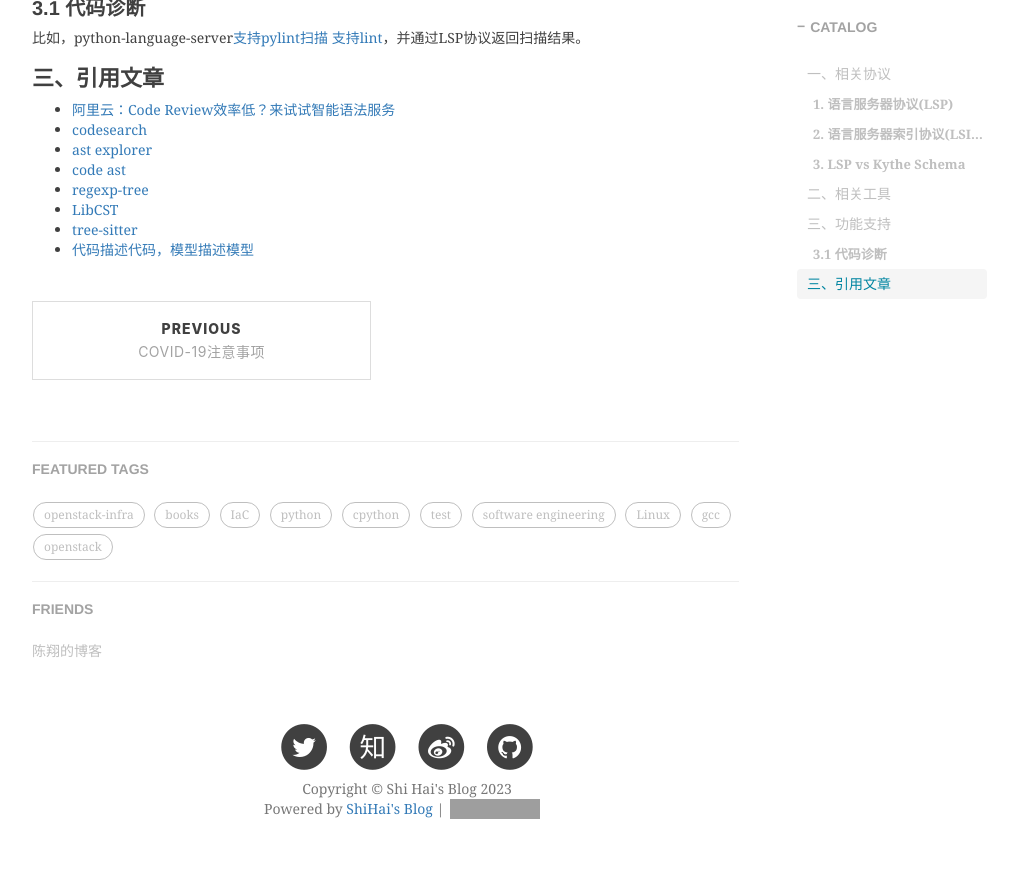
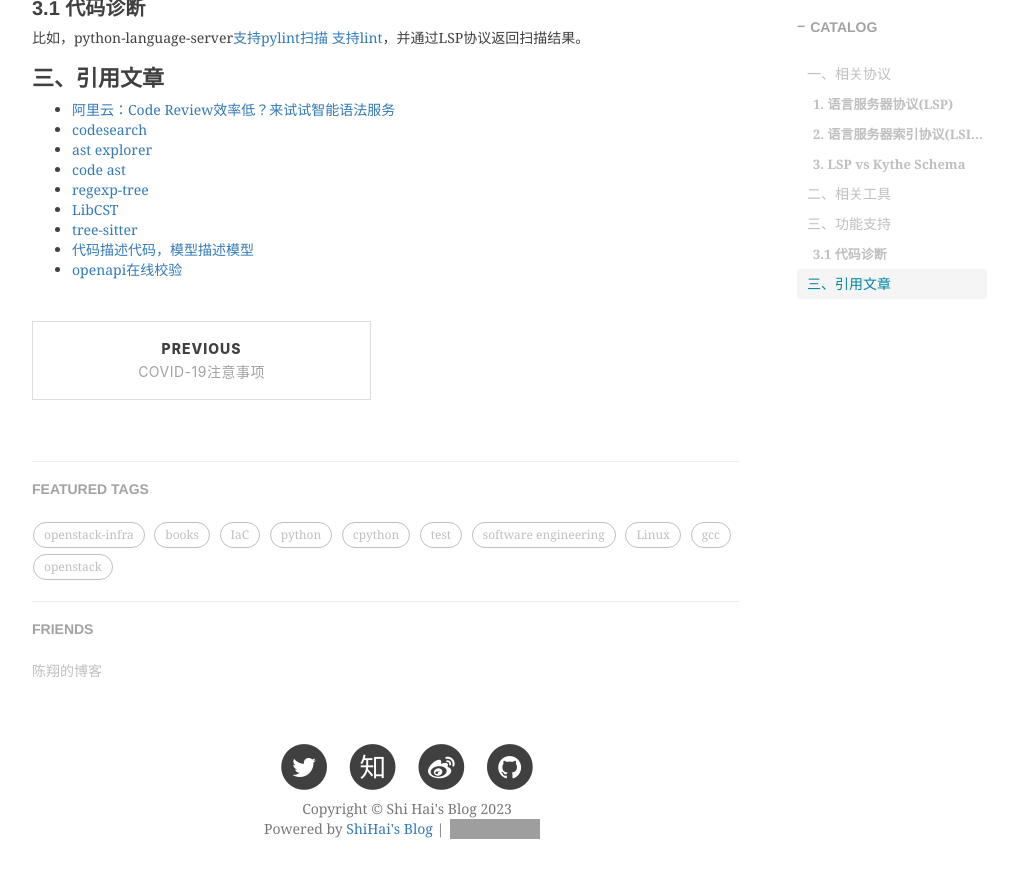
Before and after one commit to shihai1991/shihai1991.github.io, a Jekyll site: the page built from _posts/2023-01-12-代码索引工具调研.md, in a window 1280 px wide and 900 px high, scrolled down 1640 px. Shown: the top 878 px of the window, without its empty margins (233-1246 px from the left). Built offline with Jekyll 4.4.1, drawn with Linux system fonts in a browser that asks for light colours; nearby versions of some CDN libraries; comment, search, counter and statistics services are not loaded; grey boxes are pictures that could not be loaded.

Commit message:
Update 2023-01-12-代码索引工具调研.md

```diff
--- a/_posts/2023-01-12-代码索引工具调研.md
+++ b/_posts/2023-01-12-代码索引工具调研.md
@@ -39,3 +39,4 @@ LSP/LSIF的核心目标是让IDE与工具之间，Web和代码索引之间能定
 - [LibCST](https://github.com/Instagram/LibCST)
 - [tree-sitter](https://github.com/tree-sitter/tree-sitter)
 - [代码描述代码，模型描述模型](https://www.phodal.com/blog/modeling-for-code/)
+- [openapi在线校验](https://editor.swagger.io/)
```
